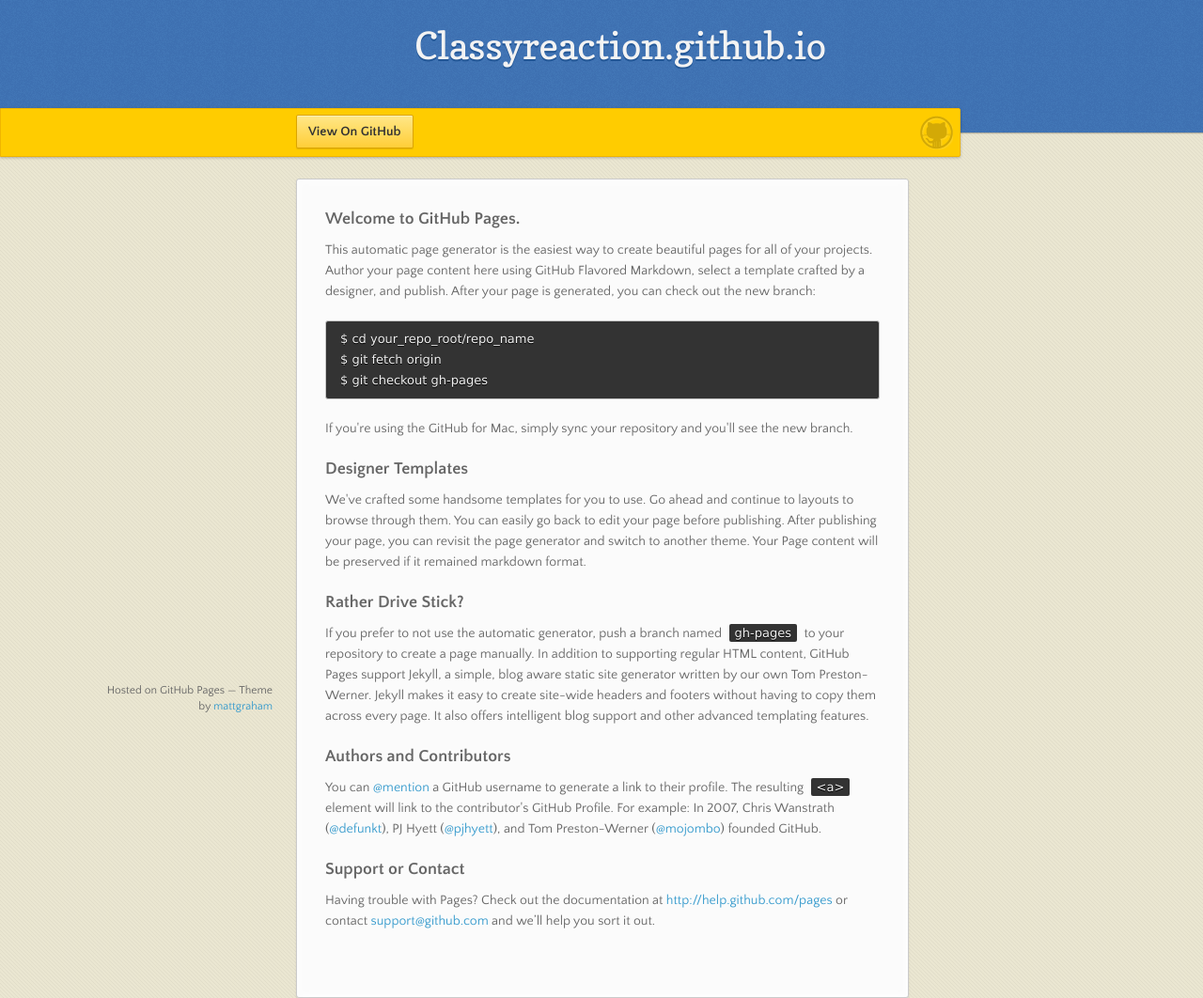
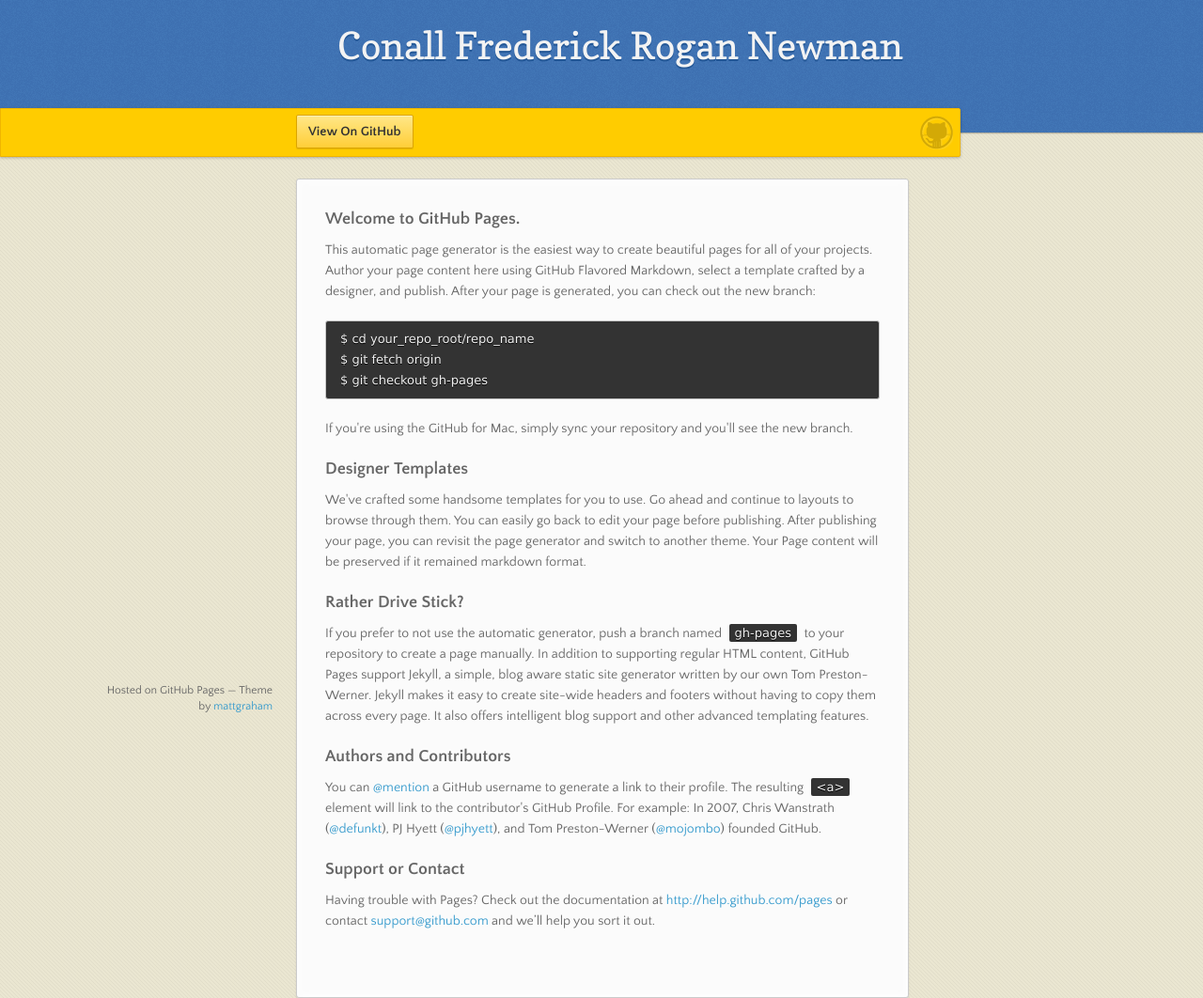
Before and after one commit to Classyreaction/Classyreaction.github.io, a plain HTML site: page index.html in a window 1280 px wide. Shown: the top 1062 px of the page at 94% size. Drawn offline with nearby package versions, Linux system fonts and the light colour scheme.

Commit message:
Update index.html

```diff
--- a/index.html
+++ b/index.html
@@ -17,7 +17,7 @@
   <body>
 
       <header>
-        <h1>Classyreaction.github.io</h1>
+        <h1>Conall Frederick Rogan Newman</h1>
         <p></p>
       </header>
 
```
